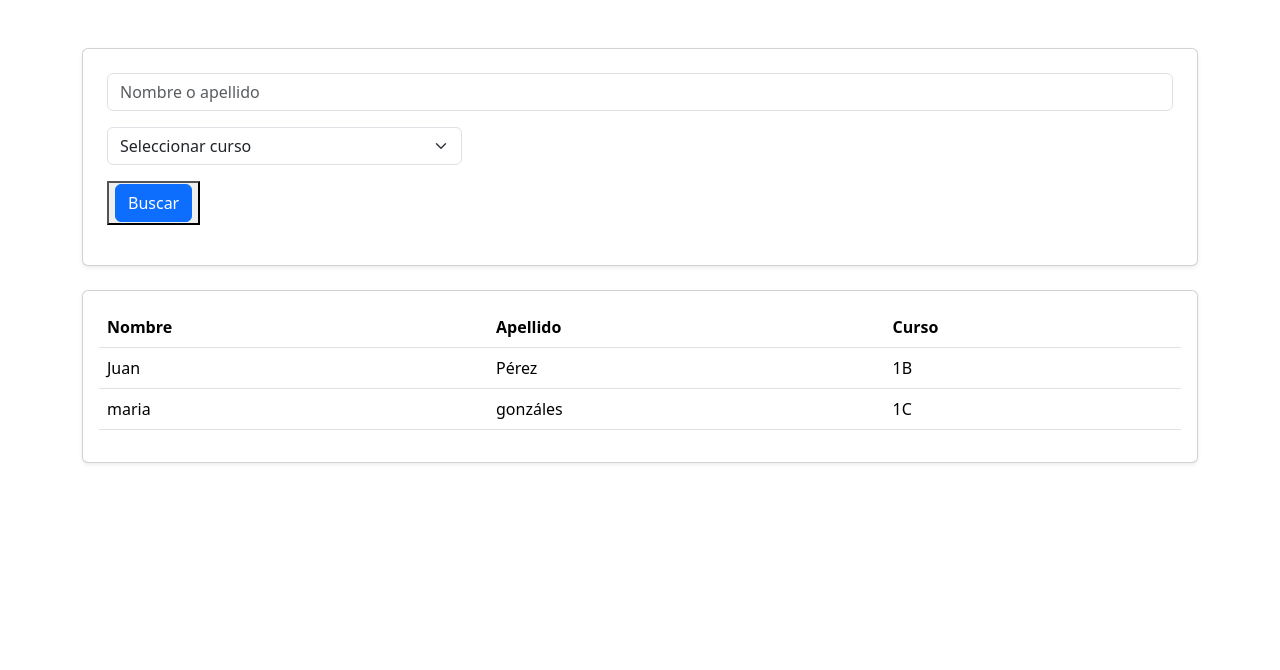
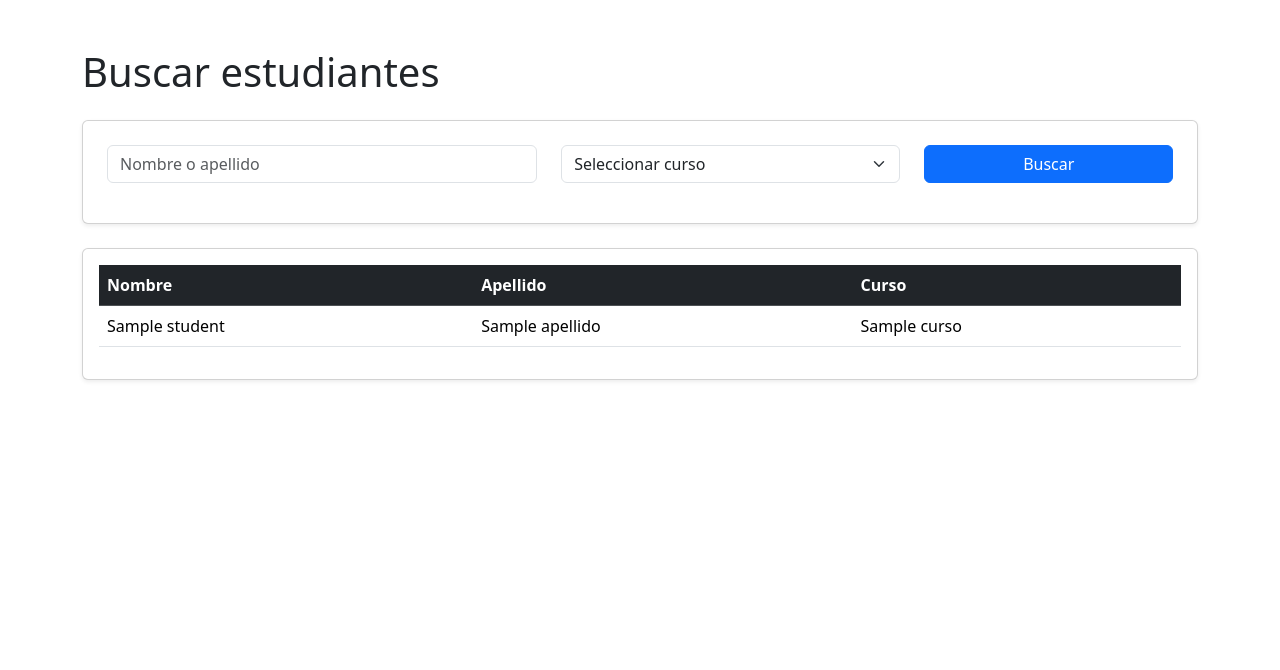
Before and after one commit to square0108/IS2-2026-1, a Flask app: template app/templates/students/search_students.html in a window 1280 px wide. Shown: the part 56-726 px from the top of the page. Run offline with Flask 3, Linux system fonts and the light colour scheme; the template is opened without the code that fills it: most values are stand-ins (such as "Sample title", 1, 10 or a date in 2020).

Commit message:
ajustes para coordinar con bd

```diff
--- a/app/templates/students/search_students.html
+++ b/app/templates/students/search_students.html
@@ -1,23 +1,26 @@
-{% extends "base.html"%}
+{% extends "base.html" %}
 
-{%block title%} Buscar Estudiantes {%endblock%}
+{% block title %}Buscar Estudiantes{% endblock %}
 
-{%block content%}
+{% block content %}
 
 <div class="container mt-5">
 
     <h1 class="mb-4">
-
+        Buscar estudiantes
     </h1>
 
     <div class="card p-4 shadow-sm">
 
-        <form>
+        <form method="POST">
 
-            <div class="col-md5 mb-3">
+            <div class="row">
+
+                <div class="col-md-5 mb-3">
 
                     <input
                     type="text"
+                    name="search"
                     class="form-control"
                     placeholder="Nombre o apellido">
 
@@ -25,38 +28,41 @@
 
                 <div class="col-md-4 mb-3">
 
-                <select class="form-select">
+                    <select
+                    name="course"
+                    class="form-select">
 
-                    <option selected>
-
+                        <option value="" selected>
                             Seleccionar curso
-
                         </option>
 
-                    <option>
+                        <option value="1A">
                             1A
                         </option>
 
-                    <option>
+                        <option value="1B">
                             1B
                         </option>
 
-                    <option>
+                        <option value="1C">
                             1C
                         </option>
 
                     </select>
 
                 </div>
+
                 <div class="col-md-3 mb-3">
 
-                <button>
+                    <button
+                    type="submit"
+                    class="btn btn-primary w-100">
 
-                    <div class="btn btn-primary w-100">
                         Buscar
-                    </div>
 
                     </button>
+
+                </div>
 
             </div>
 
@@ -68,15 +74,15 @@
 
         <div class="card-body">
 
-            <table class="table table.hover">
+            <table class="table table-hover">
 
-                <thead>
+                <thead class="table-dark">
 
                     <tr>
 
-                        <th> Nombre</th>
-                        <th> Apellido</th>
-                        <th> Curso</th>
+                        <th>Nombre</th>
+                        <th>Apellido</th>
+                        <th>Curso</th>
 
                     </tr>
 
@@ -84,17 +90,17 @@
 
                 <tbody>
 
+                    {% for student in students %}
+
                     <tr>
-                        <td>Juan</td>
-                        <td>Pérez</td>
-                        <td>1B</td>
+
+                        <td>{{ student.nombre }}</td>
+                        <td>{{ student.apellido }}</td>
+                        <td>{{ student.curso }}</td>
+
                     </tr>
 
-                    <tr>
-                        <td>maria</td>
-                        <td>gonzáles</td>
-                        <td>1C</td>
-                    </tr>
+                    {% endfor %}
 
                 </tbody>
 
@@ -106,4 +112,4 @@
 
 </div>
 
-{%endblock%}
+{% endblock %}
```
Lines whose indentation alone changed are shown as unchanged.
